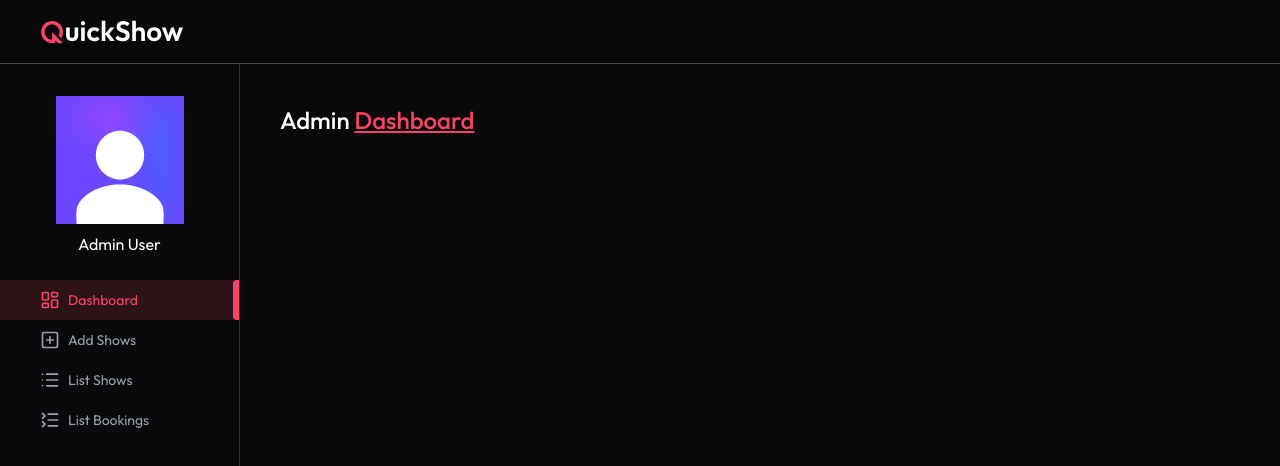
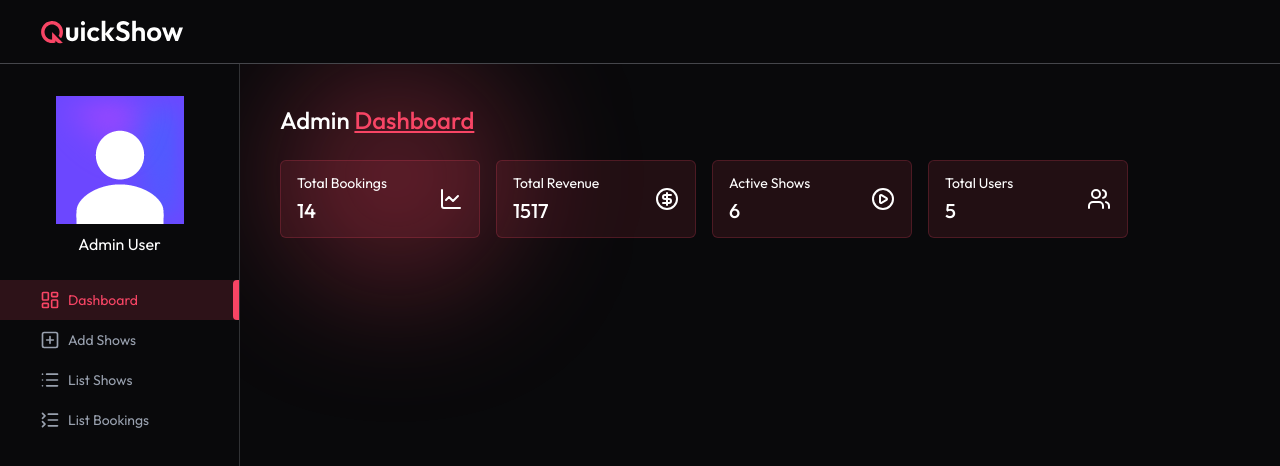
Before and after one commit to toffly/quickmovie, a React (Vite) app in the folder client/: page /admin in a window 1280 px wide. Shown: the top 466 px of the page. Built offline with nearby package versions, Linux system fonts and the light colour scheme.

Commit message:
feat: add BlurCircle component to Dashboard for enhanced visual layout

```diff
--- a/client/src/pages/admin/Dashboard.jsx
+++ b/client/src/pages/admin/Dashboard.jsx
@@ -8,6 +8,7 @@ import { useEffect, useState } from "react";
 import { dummyDashboardData } from "../../assets/assets";
 import Loading from "../../components/Loading";
 import Title from "../../components/admin/Title";
+import BlurCircle from "../../components/BlurCircle";
 
 const Dashboard = () => {
   const currency = import.meta.env.VITE_CURRENCY;
@@ -58,6 +59,21 @@ const Dashboard = () => {
   return !loading ? (
     <>
       <Title text1="Admin" text2="Dashboard" />
+
+      <div className="relative flex flex-wrap gap-4 mt-6">
+        <BlurCircle top="-100px" left="0px"/>
+        <div className="flex flex-wrap gap-4 w-full">
+            {dashboardCards.map((card, index) => (
+                <div key={index} className="flex items-center justify-between px-4 py-3 bg-primary/10 border border-primary/20 rounded-md max-w-50 w-full">
+                    <div>
+                        <h1 className="text-sm">{card.title}</h1>
+                        <p className="text-xl font-medium mt-1">{card.value}</p>
+                    </div>
+                    <card.icon className="w-6 h-6"/>
+                </div>
+            ))}
+        </div>
+      </div>
     </>
   ) : (
     <Loading />
```
